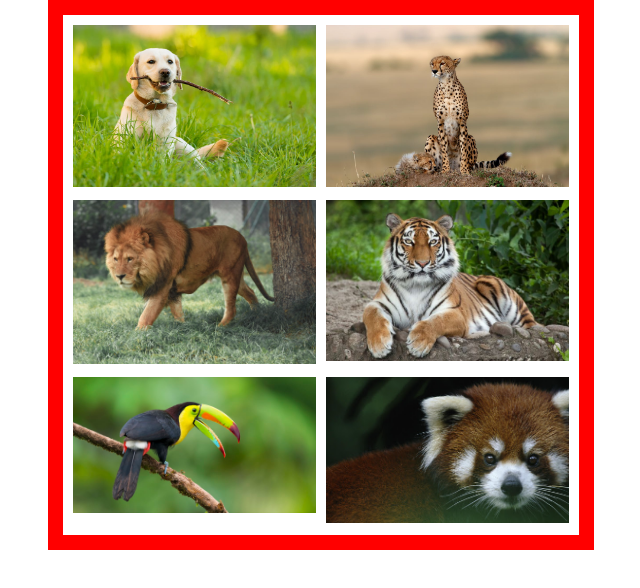
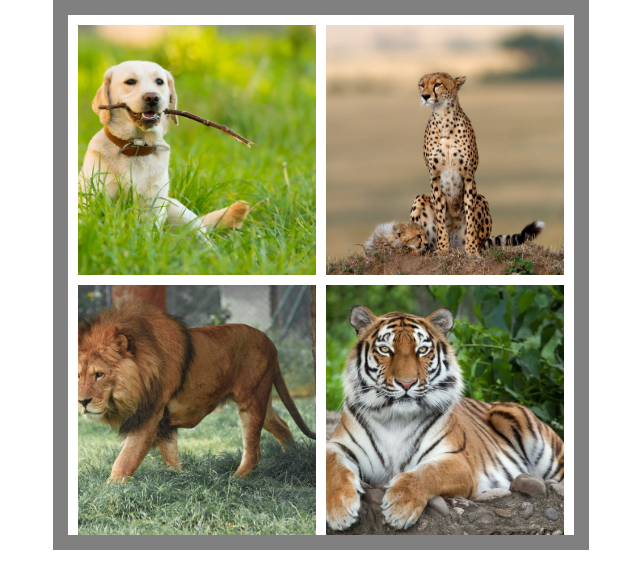
Before and after one commit to GU-RAM/react-gallery, a React (Create React App) app: page / in a window 1280 px wide. Shown: the top 588 px of the page, without its empty margins (319-959 px from the left). Built offline with nearby package versions, Linux system fonts and the light colour scheme.

Commit message:
image sizes are equal and both galleries are working

```diff
--- a/src/App.css
+++ b/src/App.css
@@ -7,20 +7,20 @@
   pointer-events: none;
 }
 
-/* .gallery-wrapper {
-} */
+.gallery-static-wrapper {
+  height: 500px;
+  overflow: scroll;
+  width: 38%;
+  border: 15px solid grey;
+  padding: 10px;
+  margin: 0 auto;
+}
 
 .gallery-static {
-  width: 38%;
   display: grid;
-  grid-template-columns: 50% 50%;
-  border: 15px solid red;
-  padding: 10px;
-  padding-right: 20px;
-  margin: 0 auto;
+  grid-template-columns: 1fr 1fr;
+  grid-auto-rows: 250px;
   grid-gap: 10px;
-  overflow: scroll;
-  height: 500px;
 }
 
 .gallery-dynamic-wrapper {
@@ -38,15 +38,17 @@
 
 .gallery-dynamic {
   position: relative;
-  width: 30%;
-  height: 350px;
+  width: 80%;
+  height: 500px;
   margin: 0 auto;
   display: flex;
   align-items: center;
 }
 
 img {
-  max-width: 100%;
+  object-fit: cover;
+  width: 100%;
+  height: 100%;
 }
 
 .gallery-dynamic img {
@@ -70,6 +72,14 @@ img {
 }
 .arrow-prev {
   left: -20px;
+}
+
+.cancel {
+  position: absolute;
+  top: -50px;
+  font-size: 40px;
+  cursor: pointer;
+  left: calc(50% - 20px);
 }
 
 @media (prefers-reduced-motion: no-preference) {
@@ -101,3 +111,9 @@ img {
     transform: rotate(360deg);
   }
 }
+
+@media only screen and (min-width: 992px) {
+  .gallery-dynamic {
+    width: 40%;
+  }
+}
--- a/src/components/Gallery.js
+++ b/src/components/Gallery.js
@@ -1,5 +1,6 @@
 import React, { useState } from 'react';
 import { AiOutlineArrowLeft, AiOutlineArrowRight } from 'react-icons/ai';
+import { GiCancel } from 'react-icons/gi';
 
 const Gallery = ({ images }) => {
   const [lightBox, setLighbox] = useState(false);
@@ -20,15 +21,20 @@ const Gallery = ({ images }) => {
   return (
     <div className='gallery-wrapper'>
       {!lightBox && (
-        <div className='gallery-static' onClick={() => setLighbox(!lightBox)}>
-          {images.map((image, index) => {
-            return <img key={index} src={image} alt='animal' />;
-          })}
+        <div className='gallery-static-wrapper'>
+          <div className='gallery-static' onClick={() => setLighbox(!lightBox)}>
+            {images.map((image, index) => {
+              return <img key={index} src={image} alt='animal' />;
+            })}
+          </div>
         </div>
       )}
       {lightBox && (
         <div className='gallery-dynamic-wrapper'>
           <div className='gallery-dynamic'>
+            <div className='cancel' onClick={() => setLighbox(!lightBox)}>
+              <GiCancel />
+            </div>
             <div className='arrow-prev' onClick={prevImage}>
               <AiOutlineArrowLeft />
             </div>
```
